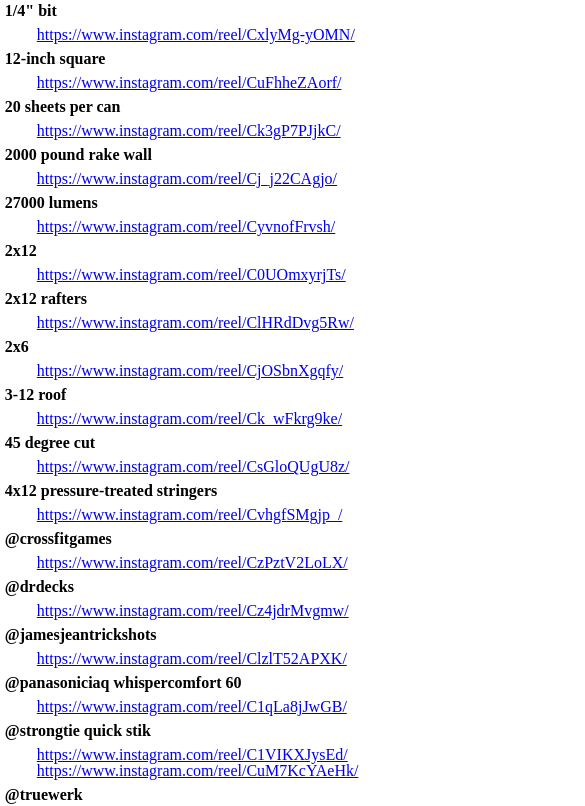
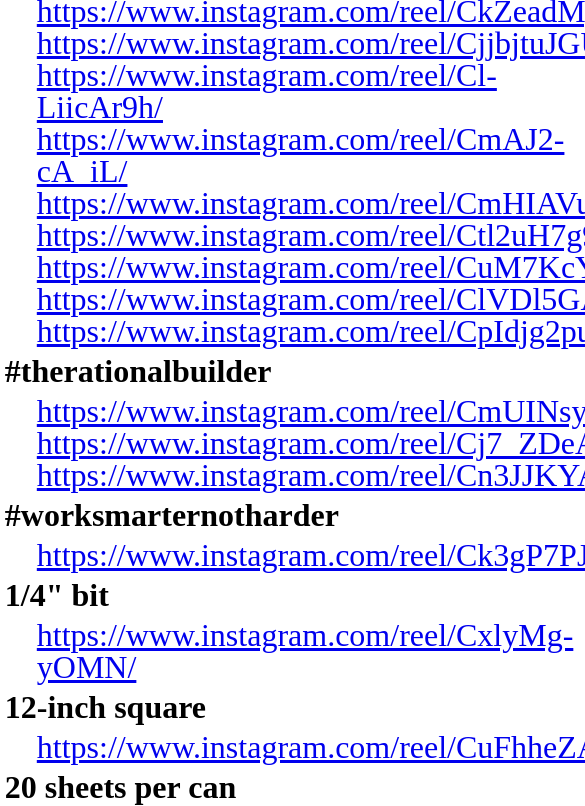
Before and after one commit to branweb1/awesomeframers, a plain HTML site: page index.html in a window 390 px wide. Shown: the part 763-1569 px from the top of the page, 585 px wide, since content can reach past the window. Drawn offline with Linux system fonts and the light colour scheme.

Commit message:
style update

```diff
--- a/style.css
+++ b/style.css
@@ -33,15 +33,19 @@
   line-height: 1;
 }
 
+
+@media all and (max-width: 799px) {
+  dl {
+    column-count: 1;
+  }
+
+  body {
+    font-size: 2rem;
+  }
+}
+
 @media all and (min-width: 800px) and (max-width: 1200px) {
   dl {
     column-count: 2;
   }
 }
-
-
-@media all and (max-width: 800px) {
-  dl {
-    column-count: 1;
-  }
-}
```
